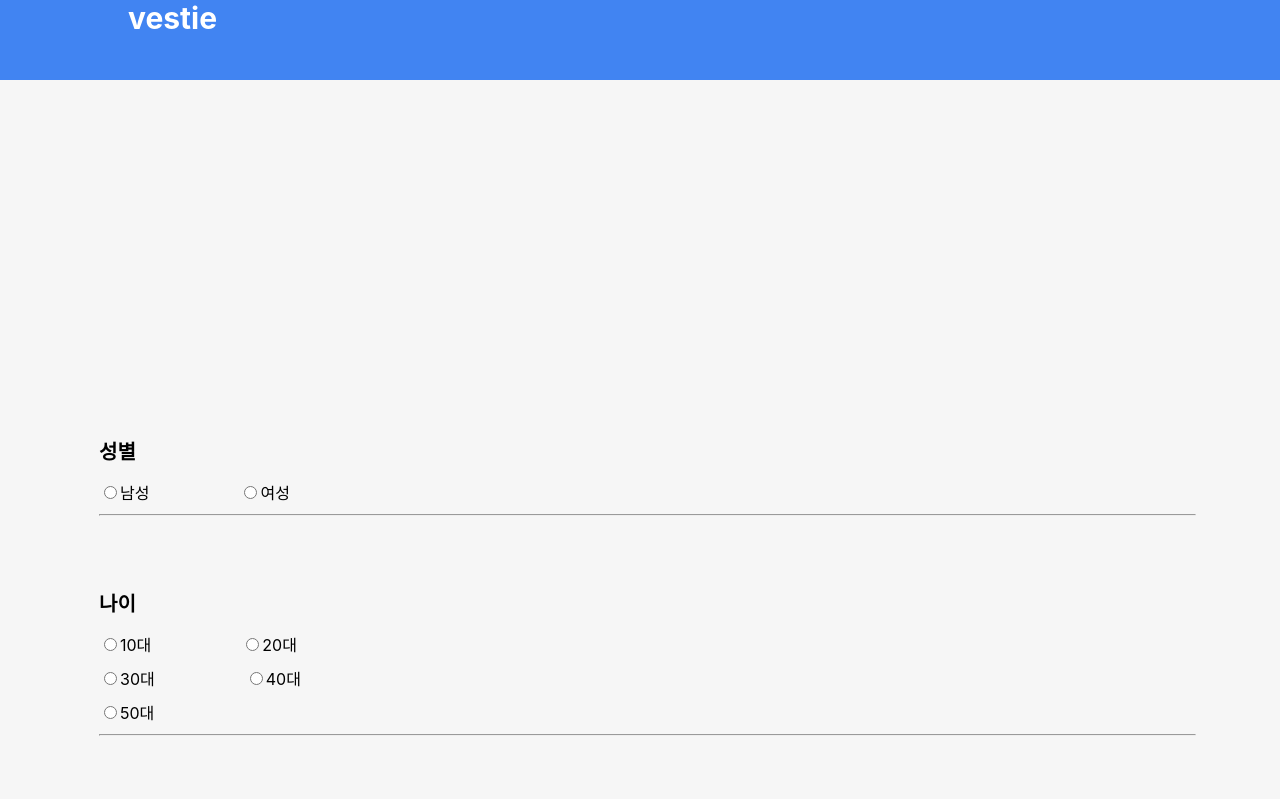
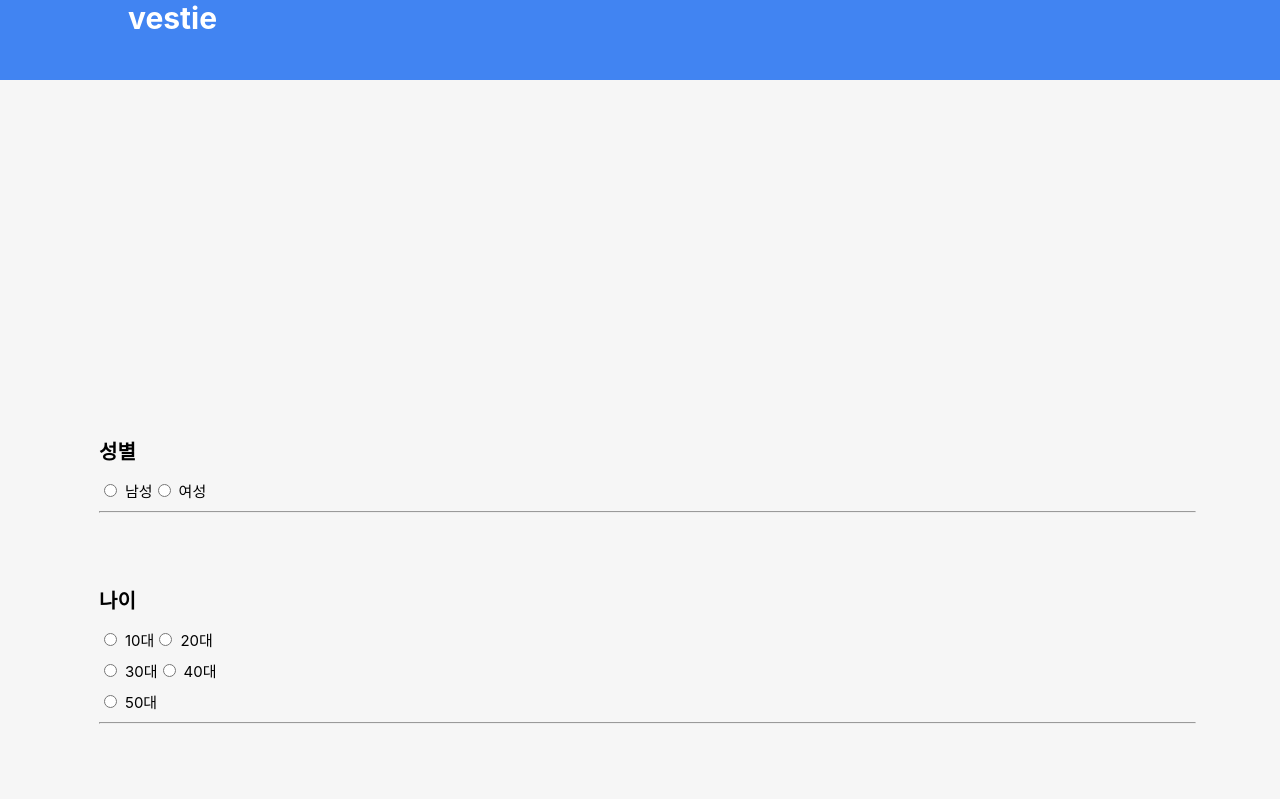
Before and after one commit to CocaCollaThon/vestie-front, a React (Create React App) app in the folder vestie/: page /register_setTarget in a window 1280 px wide. Shown: the top 799 px of the page. Built offline with nearby package versions, Linux system fonts and the light colour scheme.

Commit message:
[FEAT] 설문 작성 라디오 버튼 추가 구현

```diff
--- a/vestie/src/component/input/underline/underLineInput.js
+++ b/vestie/src/component/input/underline/underLineInput.js
@@ -1,11 +1,11 @@
 import "./style.css";
 
 
-export const UnderLineInput = () => {
+export const UnderLineInput = (prop) => {
     return (
         <div className="underline_input_box">
             <div className="underline_box">
-                <input className="underline"/>
+                <input className="underline" onChange={prop.acting}/>
             </div>
         </div>
     );
--- a/vestie/src/component/question/chocieCmp/choiceComponent.js
+++ b/vestie/src/component/question/chocieCmp/choiceComponent.js
@@ -2,9 +2,9 @@ import "./choiceCmp.css";
 
 export const ChoiceCmp = (prop) => {
     return (
-        <div className="button_box">
-            <input type="radio"/>
-            <span>{prop.choice_text}</span>
+        <div>
+            <input className="choice_button" type="radio" value={prop.value} isChecked="{prop.checked}"  onChange={prop.action}/>
+            <label className="item_name">{prop.btn_text}</label>
         </div>
     );
 }
--- a/vestie/src/component/question/choicequestion/choiceQuestion.js
+++ b/vestie/src/component/question/choicequestion/choiceQuestion.js
@@ -1,5 +1,7 @@
 import {useState} from "react";
 import "./style.css";
+import {ChoiceCmp} from "../chocieCmp/choiceComponent";
+
 
 
 
@@ -19,25 +21,23 @@ export const ChoiceQuestion = () => {
             {/* 질문 이름 */}
             <div className="question_name">
                 <span className="question_mark">Q.</span>
-                오늘 혜진이가 먹고 싶었던 음식을 하나만 고르시오
+                오늘 혜진이가 듣고 싶은 노래를 한 가지 고르시오
             </div>
 
             {/* 질문 고르는 칸(객관식) */}
             <div className="choice_list">
                 {/* 질문 아이템 */}
                 <div className="choice_item">
-                    <input className="choice_button" type="radio" value="1" checked={x ==="1"}  onChange={handleClickRadioButton}/>
-                    <label className="item_name">동해</label>
+                    <ChoiceCmp value="1" checked={x==="1"} action={handleClickRadioButton} btn_text="집에 가지마"></ChoiceCmp>
                 </div>
 
                 <div className="choice_item" >
-                    <input className="choice_button" type="radio" value="2" checked={x ==="2"} onChange={handleClickRadioButton}/>
-                    <label className="item_name">홀롤로롤로로</label>
+                    <ChoiceCmp value="2" checked={x==="2"} action={handleClickRadioButton} btn_text="종강을 빌어줘"></ChoiceCmp>
                 </div>
 
                 <div className="choice_item" >
-                    <input className="choice_button" type="radio" value="3" checked={x ==="3"} onChange={handleClickRadioButton}/>
-                    <label className="item_name">알리오올리오</label>
+                    <ChoiceCmp value="3" checked={x==="3"} action={handleClickRadioButton} btn_text="이야이에오"></ChoiceCmp>
+
                 </div>
 
 
--- a/vestie/src/component/registerServey/registerChoiceQuestion.js
+++ b/vestie/src/component/registerServey/registerChoiceQuestion.js
@@ -2,9 +2,11 @@ import {useState} from "react";
 import UnderLineInput from "../input/underline/underLineInput";
 import Dropdown from "../dropdown/dropdown";
 import './registerQuestion.css';
+import ChoiceCmp from "../../component/question/chocieCmp/choiceComponent";
 
 
-const QuestionQuestionList = ({num, children, addComponent}) => {
+
+const QuestionList = ({num, children, addComponent}) => {
     return (
         <div>{children}</div>
     );
@@ -12,16 +14,23 @@ const QuestionQuestionList = ({num, children, addComponent}) => {
 
 
 export const RegisterChoiceQuestion = (prop) => {
-    const [numChildren, setNumChildren] = useState(0)
-    const children = []
 
-    for (let i = 0; i < numChildren; i++) {
-        children.push(<UnderLineInput num={i}/>)
+
+    const [radioBtnList, setRadioBtnList] = useState([]);
+
+    const [newBtnText, setNewBtnText] = useState('');
+
+    const onReset =(e) =>{
+        setNewBtnText("");
+        e.target.value="";
     }
 
-    const addComponent = () => {
-        setNumChildren((count) => count + 1)
+    const addChoiceBtn=()=>{
+        var choiceList=[...radioBtnList];
+        choiceList.push(newBtnText);
+        setRadioBtnList(choiceList);
     }
+
 
     return (
         <div className="register_question_box">
@@ -37,13 +46,18 @@ export const RegisterChoiceQuestion = (prop) => {
             </div>
 
             <div className="add_questions">
-                <input className="add_choice_button" type="radio"/>
-                <QuestionQuestionList addComponent={addComponent} num={prop.num}>{children}</QuestionQuestionList>
+                {radioBtnList.map((radioBtns, i)=>{
+                    return (
+
+                        <ChoiceCmp value ={i} checked={i} btn_text ={radioBtns}></ChoiceCmp>
+                    );
+                })}
             </div>
 
-            <div className="btn_add_choice_box" onClick={addComponent}>
+            <div className="btn_add_choice_box">
                 <input className="add_choice_button" type="radio"/>
-                <button className="btn_add_choice">추가</button>
+                <UnderLineInput acting ={(e) => {setNewBtnText(e.target.value);}}></UnderLineInput>
+                <button className="btn_add_choice"  onClick={addChoiceBtn}>추가</button>
             </div>
         </div>
     )
--- a/vestie/src/page/registerServey/registerServey_setTarget.js
+++ b/vestie/src/page/registerServey/registerServey_setTarget.js
@@ -18,8 +18,8 @@ export const SurveySetTarget = () => {
                     <div className="data_input_title">성별</div>
 
                     <div className="check_radio_btns">
-                        <ChoiceCmp choice_text="남성"></ChoiceCmp>
-                        <ChoiceCmp choice_text="여성"></ChoiceCmp>
+                        <ChoiceCmp btn_text="남성"></ChoiceCmp>
+                        <ChoiceCmp btn_text="여성"></ChoiceCmp>
                     </div>
 
                     <hr className="dividing_line"></hr>
@@ -31,17 +31,17 @@ export const SurveySetTarget = () => {
                     <div className="data_input_title">나이</div>
 
                     <div className="check_radio_btns">
-                        <ChoiceCmp choice_text="10대"></ChoiceCmp>
-                        <ChoiceCmp choice_text="20대"></ChoiceCmp>
+                        <ChoiceCmp btn_text="10대"></ChoiceCmp>
+                        <ChoiceCmp btn_text="20대"></ChoiceCmp>
                     </div>
 
                     <div className="check_radio_btns">
-                        <ChoiceCmp choice_text="30대"></ChoiceCmp>
-                        <ChoiceCmp choice_text="40대"></ChoiceCmp>
+                        <ChoiceCmp btn_text="30대"></ChoiceCmp>
+                        <ChoiceCmp btn_text="40대"></ChoiceCmp>
                     </div>
 
                     <div className="check_radio_btns">
-                        <ChoiceCmp choice_text="50대"></ChoiceCmp>
+                        <ChoiceCmp btn_text="50대"></ChoiceCmp>
                     </div>
 
                     <hr className="dividing_line"></hr>
```
